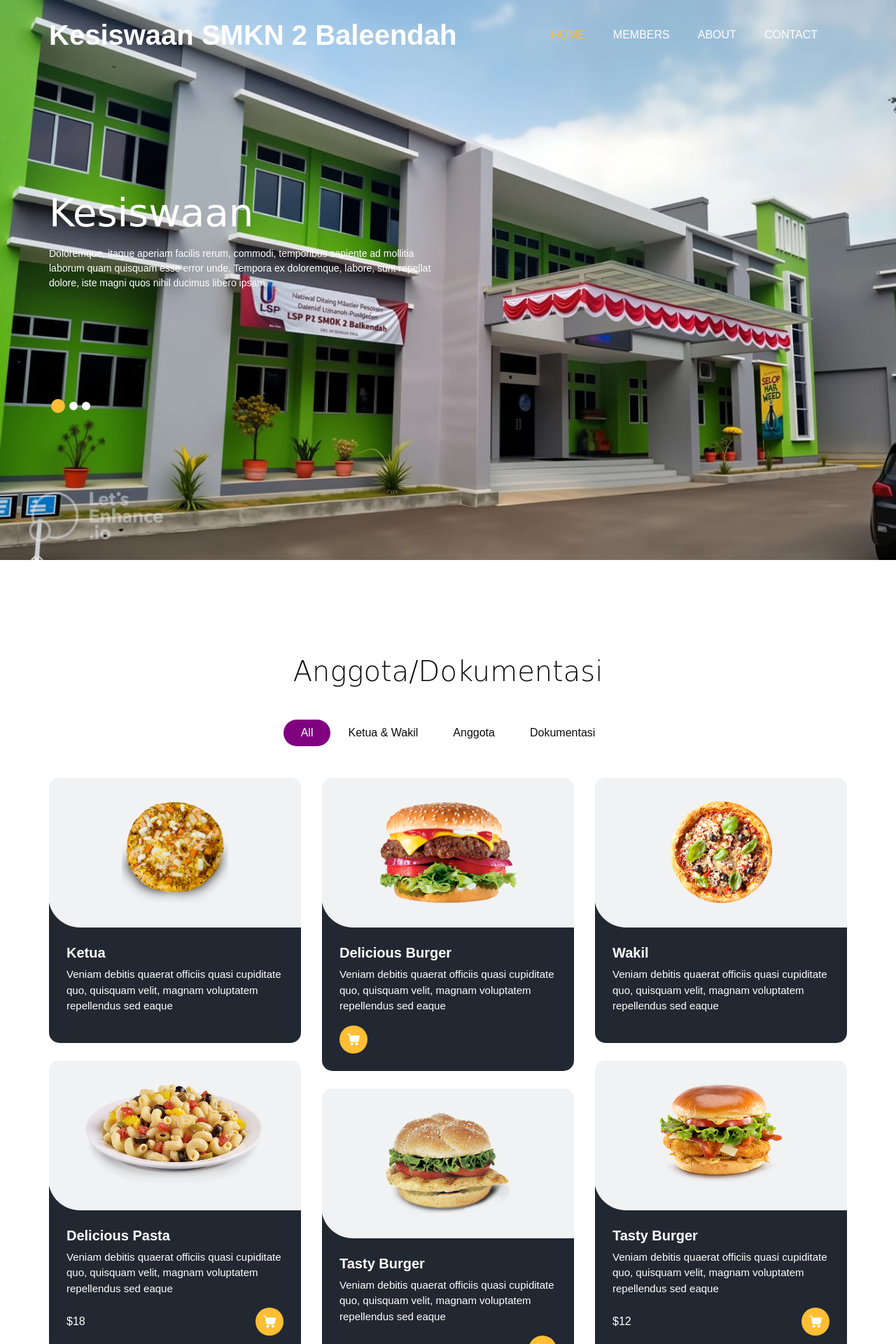
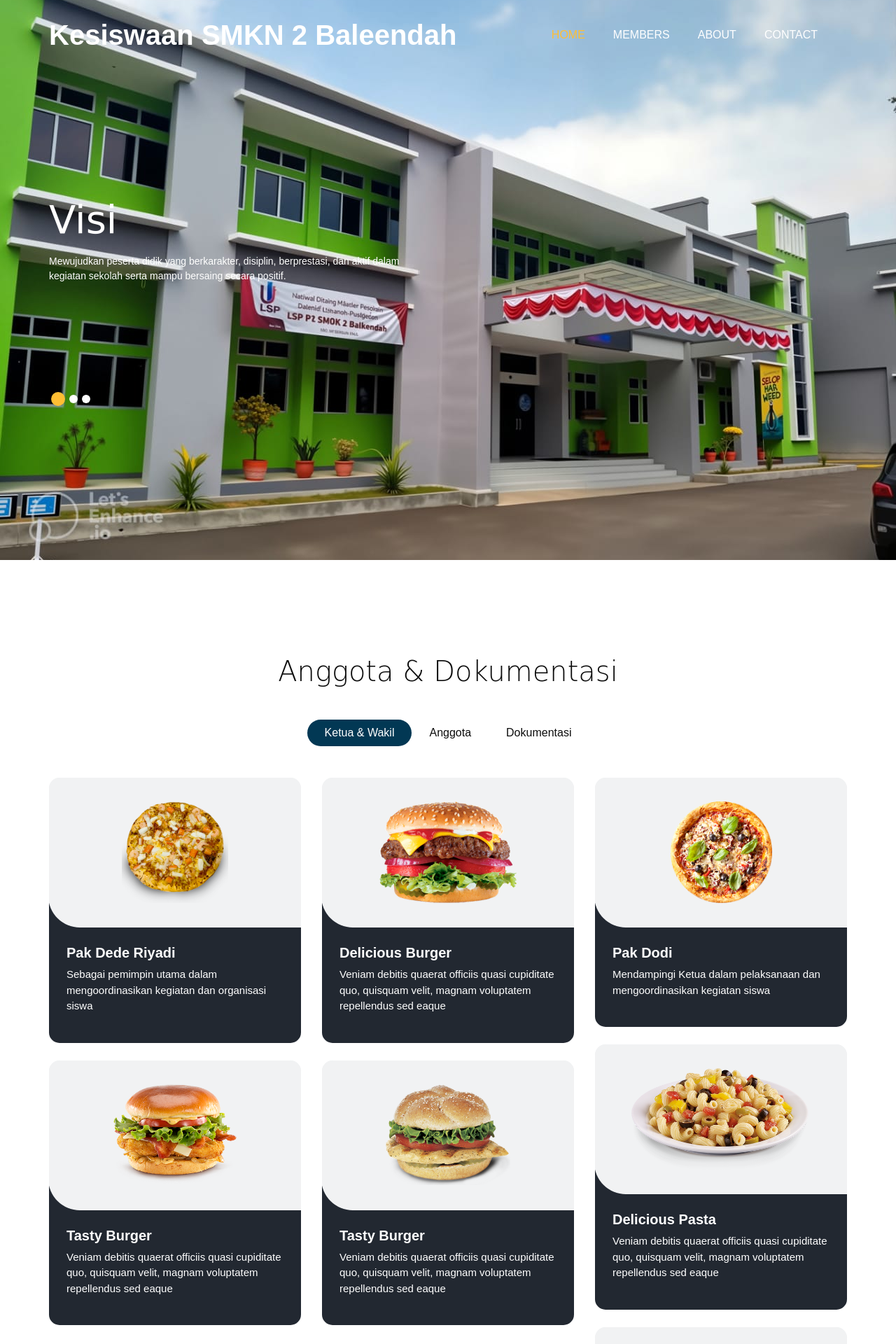
Before and after one commit to Andh1n1/AndhiniBaik, a PHP site: page / in a window 1280 px wide. Shown: the top 1920 px of the page at 70% size. Run offline with PHP 8.4, Linux system fonts and the light colour scheme; some libraries are stand-ins or nearby versions.

Commit message:
update 4

```diff
--- a/Kesiswaan/css/style.css
+++ b/Kesiswaan/css/style.css
@@ -56,7 +56,7 @@
 }
 
 .heading_container h2 span {
-  color: #ffbe33;
+  color: #023854;
 }
 
 .heading_container p {
@@ -498,7 +498,7 @@
 }
 
 .food_section .filters_menu li.active {
-  background-color: purple;
+  background-color: #023854;
   color: #ffffff;
 }
 
--- a/Kesiswaan/index.html
+++ b/Kesiswaan/index.html
@@ -89,10 +89,10 @@
                 <div class="col-md-7 col-lg-6 ">
                   <div class="detail-box">
                     <h1>
-                      Kesiswaan
+                      Visi
                     </h1>
                     <p>
-                      Doloremque, itaque aperiam facilis rerum, commodi, temporibus sapiente ad mollitia laborum quam quisquam esse error unde. Tempora ex doloremque, labore, sunt repellat dolore, iste magni quos nihil ducimus libero ipsam.
+                      Mewujudkan peserta didik yang berkarakter, disiplin, berprestasi, dan aktif dalam kegiatan sekolah serta mampu bersaing secara positif.
                     </p>
 
                   </div>
@@ -106,10 +106,10 @@
                 <div class="col-md-7 col-lg-6 ">
                   <div class="detail-box">
                     <h1>
-                      Sejarah
+                      Misi
                     </h1>
                     <p>
-                      Doloremque, itaque aperiam facilis rerum, commodi, temporibus sapiente ad mollitia laborum quam quisquam esse error unde. Tempora ex doloremque, labore, sunt repellat dolore, iste magni quos nihil ducimus libero ipsam.
+                      Mengembangkan karakter, kedisiplinan, dan potensi siswa melalui kegiatan kesiswaan yang positif, terarah dan berkelanjutan.
                     </p>
 
                   </div>
@@ -126,7 +126,7 @@
                       Tujuan
                     </h1>
                     <p>
-                      Doloremque, itaque aperiam facilis rerum, commodi, temporibus sapiente ad mollitia laborum quam quisquam esse error unde. Tempora ex doloremque, labore, sunt repellat dolore, iste magni quos nihil ducimus libero ipsam.
+                      Memberikan wadah pembinaan bagi siswa agar mampu mengembangkan potensi diri, berperilaku disiplin, serta berprestasi secara akademik maupun non-akademik.
                     </p>
 
                   </div>
@@ -161,13 +161,12 @@
     <div class="container">
       <div class="heading_container heading_center">
         <h2>
-          Anggota/Dokumentasi
+          Anggota & Dokumentasi
         </h2>
       </div>
 
       <ul class="filters_menu">
-        <li class="active" data-filter="*">All</li>
-        <li data-filter=".pizza">Ketua & Wakil</li>
+        <li class="active"  data-filter=".pizza">Ketua & Wakil</li>
         <li data-filter=".burger">Anggota</li>
         <li data-filter=".pasta">Dokumentasi</li>
       </ul>
@@ -182,10 +181,10 @@
                 </div>
                 <div class="detail-box">
                   <h5>
-                    Ketua
+                    Pak Dede Riyadi
                   </h5>
                   <p>
-                    Veniam debitis quaerat officiis quasi cupiditate quo, quisquam velit, magnam voluptatem repellendus sed eaque
+                    Sebagai pemimpin utama dalam mengoordinasikan kegiatan dan organisasi siswa
                   </p>
                   <div class="options">
                         <g>
@@ -258,62 +257,7 @@
                   <p>
                     Veniam debitis quaerat officiis quasi cupiditate quo, quisquam velit, magnam voluptatem repellendus sed eaque
                   </p>
-                  <div class="options">
-                    <a href="">
-                      <svg version="1.1" id="Capa_1" xmlns="http://www.w3.org/2000/svg" xmlns:xlink="http://www.w3.org/1999/xlink" x="0px" y="0px" viewBox="0 0 456.029 456.029" style="enable-background:new 0 0 456.029 456.029;" xml:space="preserve">
-                        <g>
-                          <g>
-                            <path d="M345.6,338.862c-29.184,0-53.248,23.552-53.248,53.248c0,29.184,23.552,53.248,53.248,53.248
-                         c29.184,0,53.248-23.552,53.248-53.248C398.336,362.926,374.784,338.862,345.6,338.862z" />
-                          </g>
-                        </g>
-                        <g>
-                          <g>
-                            <path d="M439.296,84.91c-1.024,0-2.56-0.512-4.096-0.512H112.64l-5.12-34.304C104.448,27.566,84.992,10.67,61.952,10.67H20.48
-                         C9.216,10.67,0,19.886,0,31.15c0,11.264,9.216,20.48,20.48,20.48h41.472c2.56,0,4.608,2.048,5.12,4.608l31.744,216.064
-                         c4.096,27.136,27.648,47.616,55.296,47.616h212.992c26.624,0,49.664-18.944,55.296-45.056l33.28-166.4
-                         C457.728,97.71,450.56,86.958,439.296,84.91z" />
-                          </g>
-                        </g>
-                        <g>
-                          <g>
-                            <path d="M215.04,389.55c-1.024-28.16-24.576-50.688-52.736-50.688c-29.696,1.536-52.224,26.112-51.2,55.296
-                         c1.024,28.16,24.064,50.688,52.224,50.688h1.024C193.536,443.31,216.576,418.734,215.04,389.55z" />
-                          </g>
-                        </g>
-                        <g>
-                        </g>
-                        <g>
-                        </g>
-                        <g>
-                        </g>
-                        <g>
-                        </g>
-                        <g>
-                        </g>
-                        <g>
-                        </g>
-                        <g>
-                        </g>
-                        <g>
-                        </g>
-                        <g>
-                        </g>
-                        <g>
-                        </g>
-                        <g>
-                        </g>
-                        <g>
-                        </g>
-                        <g>
-                        </g>
-                        <g>
-                        </g>
-                        <g>
-                        </g>
-                      </svg>
-                    </a>
-                  </div>
+
                 </div>
               </div>
             </div>
@@ -326,10 +270,10 @@
                 </div>
                 <div class="detail-box">
                   <h5>
-                    Wakil
+                    Pak Dodi
                   </h5>
                   <p>
-                    Veniam debitis quaerat officiis quasi cupiditate quo, quisquam velit, magnam voluptatem repellendus sed eaque
+                    Mendampingi Ketua dalam pelaksanaan dan mengoordinasikan kegiatan siswa
                   </p>
 
                 </div>
@@ -349,65 +293,6 @@
                   <p>
                     Veniam debitis quaerat officiis quasi cupiditate quo, quisquam velit, magnam voluptatem repellendus sed eaque
                   </p>
-                  <div class="options">
-                    <h6>
-                      $18
-                    </h6>
-                    <a href="">
-                      <svg version="1.1" id="Capa_1" xmlns="http://www.w3.org/2000/svg" xmlns:xlink="http://www.w3.org/1999/xlink" x="0px" y="0px" viewBox="0 0 456.029 456.029" style="enable-background:new 0 0 456.029 456.029;" xml:space="preserve">
-                        <g>
-                          <g>
-                            <path d="M345.6,338.862c-29.184,0-53.248,23.552-53.248,53.248c0,29.184,23.552,53.248,53.248,53.248
-                         c29.184,0,53.248-23.552,53.248-53.248C398.336,362.926,374.784,338.862,345.6,338.862z" />
-                          </g>
-                        </g>
-                        <g>
-                          <g>
-                            <path d="M439.296,84.91c-1.024,0-2.56-0.512-4.096-0.512H112.64l-5.12-34.304C104.448,27.566,84.992,10.67,61.952,10.67H20.48
-                         C9.216,10.67,0,19.886,0,31.15c0,11.264,9.216,20.48,20.48,20.48h41.472c2.56,0,4.608,2.048,5.12,4.608l31.744,216.064
-                         c4.096,27.136,27.648,47.616,55.296,47.616h212.992c26.624,0,49.664-18.944,55.296-45.056l33.28-166.4
-                         C457.728,97.71,450.56,86.958,439.296,84.91z" />
-                          </g>
-                        </g>
-                        <g>
-                          <g>
-                            <path d="M215.04,389.55c-1.024-28.16-24.576-50.688-52.736-50.688c-29.696,1.536-52.224,26.112-51.2,55.296
-                         c1.024,28.16,24.064,50.688,52.224,50.688h1.024C193.536,443.31,216.576,418.734,215.04,389.55z" />
-                          </g>
-                        </g>
-                        <g>
-                        </g>
-                        <g>
-                        </g>
-                        <g>
-                        </g>
-                        <g>
-                        </g>
-                        <g>
-                        </g>
-                        <g>
-                        </g>
-                        <g>
-                        </g>
-                        <g>
-                        </g>
-                        <g>
-                        </g>
-                        <g>
-                        </g>
-                        <g>
-                        </g>
-                        <g>
-                        </g>
-                        <g>
-                        </g>
-                        <g>
-                        </g>
-                        <g>
-                        </g>
-                      </svg>
-                    </a>
-                  </div>
                 </div>
               </div>
             </div>
@@ -426,69 +311,11 @@
                   <p>
                     Veniam debitis quaerat officiis quasi cupiditate quo, quisquam velit, magnam voluptatem repellendus sed eaque
                   </p>
-                  <div class="options">
-                    <h6>
-                      $12
-                    </h6>
-                    <a href="">
-                      <svg version="1.1" id="Capa_1" xmlns="http://www.w3.org/2000/svg" xmlns:xlink="http://www.w3.org/1999/xlink" x="0px" y="0px" viewBox="0 0 456.029 456.029" style="enable-background:new 0 0 456.029 456.029;" xml:space="preserve">
-                        <g>
-                          <g>
-                            <path d="M345.6,338.862c-29.184,0-53.248,23.552-53.248,53.248c0,29.184,23.552,53.248,53.248,53.248
-                         c29.184,0,53.248-23.552,53.248-53.248C398.336,362.926,374.784,338.862,345.6,338.862z" />
-                          </g>
-                        </g>
-                        <g>
-                          <g>
-                            <path d="M439.296,84.91c-1.024,0-2.56-0.512-4.096-0.512H112.64l-5.12-34.304C104.448,27.566,84.992,10.67,61.952,10.67H20.48
-                         C9.216,10.67,0,19.886,0,31.15c0,11.264,9.216,20.48,20.48,20.48h41.472c2.56,0,4.608,2.048,5.12,4.608l31.744,216.064
-                         c4.096,27.136,27.648,47.616,55.296,47.616h212.992c26.624,0,49.664-18.944,55.296-45.056l33.28-166.4
-                         C457.728,97.71,450.56,86.958,439.296,84.91z" />
-                          </g>
-                        </g>
-                        <g>
-                          <g>
-                            <path d="M215.04,389.55c-1.024-28.16-24.576-50.688-52.736-50.688c-29.696,1.536-52.224,26.112-51.2,55.296
-                         c1.024,28.16,24.064,50.688,52.224,50.688h1.024C193.536,443.31,216.576,418.734,215.04,389.55z" />
-                          </g>
-                        </g>
-                        <g>
-                        </g>
-                        <g>
-                        </g>
-                        <g>
-                        </g>
-                        <g>
-                        </g>
-                        <g>
-                        </g>
-                        <g>
-                        </g>
-                        <g>
-                        </g>
-                        <g>
-                        </g>
-                        <g>
-                        </g>
-                        <g>
-                        </g>
-                        <g>
-                        </g>
-                        <g>
-                        </g>
-                        <g>
-                        </g>
-                        <g>
-                        </g>
-                        <g>
-                        </g>
-                      </svg>
-                    </a>
-                  </div>
                 </div>
               </div>
             </div>
           </div>
+
           <div class="col-sm-6 col-lg-4 all burger">
             <div class="box">
               <div>
@@ -502,65 +329,6 @@
                   <p>
                     Veniam debitis quaerat officiis quasi cupiditate quo, quisquam velit, magnam voluptatem repellendus sed eaque
                   </p>
-                  <div class="options">
-                    <h6>
-                      $14
-                    </h6>
-                    <a href="">
-                      <svg version="1.1" id="Capa_1" xmlns="http://www.w3.org/2000/svg" xmlns:xlink="http://www.w3.org/1999/xlink" x="0px" y="0px" viewBox="0 0 456.029 456.029" style="enable-background:new 0 0 456.029 456.029;" xml:space="preserve">
-                        <g>
-                          <g>
-                            <path d="M345.6,338.862c-29.184,0-53.248,23.552-53.248,53.248c0,29.184,23.552,53.248,53.248,53.248
-                         c29.184,0,53.248-23.552,53.248-53.248C398.336,362.926,374.784,338.862,345.6,338.862z" />
-                          </g>
-                        </g>
-                        <g>
-                          <g>
-                            <path d="M439.296,84.91c-1.024,0-2.56-0.512-4.096-0.512H112.64l-5.12-34.304C104.448,27.566,84.992,10.67,61.952,10.67H20.48
-                         C9.216,10.67,0,19.886,0,31.15c0,11.264,9.216,20.48,20.48,20.48h41.472c2.56,0,4.608,2.048,5.12,4.608l31.744,216.064
-                         c4.096,27.136,27.648,47.616,55.296,47.616h212.992c26.624,0,49.664-18.944,55.296-45.056l33.28-166.4
-                         C457.728,97.71,450.56,86.958,439.296,84.91z" />
-                          </g>
-                        </g>
-                        <g>
-                          <g>
-                            <path d="M215.04,389.55c-1.024-28.16-24.576-50.688-52.736-50.688c-29.696,1.536-52.224,26.112-51.2,55.296
-                         c1.024,28.16,24.064,50.688,52.224,50.688h1.024C193.536,443.31,216.576,418.734,215.04,389.55z" />
-                          </g>
-                        </g>
-                        <g>
-                        </g>
-                        <g>
-                        </g>
-                        <g>
-                        </g>
-                        <g>
-                        </g>
-                        <g>
-                        </g>
-                        <g>
-                        </g>
-                        <g>
-                        </g>
-                        <g>
-                        </g>
-                        <g>
-                        </g>
-                        <g>
-                        </g>
-                        <g>
-                        </g>
-                        <g>
-                        </g>
-                        <g>
-                        </g>
-                        <g>
-                        </g>
-                        <g>
-                        </g>
-                      </svg>
-                    </a>
-                  </div>
                 </div>
               </div>
             </div>
@@ -578,65 +346,6 @@
                   <p>
                     Veniam debitis quaerat officiis quasi cupiditate quo, quisquam velit, magnam voluptatem repellendus sed eaque
                   </p>
-                  <div class="options">
-                    <h6>
-                      $10
-                    </h6>
-                    <a href="">
-                      <svg version="1.1" id="Capa_1" xmlns="http://www.w3.org/2000/svg" xmlns:xlink="http://www.w3.org/1999/xlink" x="0px" y="0px" viewBox="0 0 456.029 456.029" style="enable-background:new 0 0 456.029 456.029;" xml:space="preserve">
-                        <g>
-                          <g>
-                            <path d="M345.6,338.862c-29.184,0-53.248,23.552-53.248,53.248c0,29.184,23.552,53.248,53.248,53.248
-                         c29.184,0,53.248-23.552,53.248-53.248C398.336,362.926,374.784,338.862,345.6,338.862z" />
-                          </g>
-                        </g>
-                        <g>
-                          <g>
-                            <path d="M439.296,84.91c-1.024,0-2.56-0.512-4.096-0.512H112.64l-5.12-34.304C104.448,27.566,84.992,10.67,61.952,10.67H20.48
-                         C9.216,10.67,0,19.886,0,31.15c0,11.264,9.216,20.48,20.48,20.48h41.472c2.56,0,4.608,2.048,5.12,4.608l31.744,216.064
-                         c4.096,27.136,27.648,47.616,55.296,47.616h212.992c26.624,0,49.664-18.944,55.296-45.056l33.28-166.4
-                         C457.728,97.71,450.56,86.958,439.296,84.91z" />
-                          </g>
-                        </g>
-                        <g>
-                          <g>
-                            <path d="M215.04,389.55c-1.024-28.16-24.576-50.688-52.736-50.688c-29.696,1.536-52.224,26.112-51.2,55.296
-                         c1.024,28.16,24.064,50.688,52.224,50.688h1.024C193.536,443.31,216.576,418.734,215.04,389.55z" />
-                          </g>
-                        </g>
-                        <g>
-                        </g>
-                        <g>
-                        </g>
-                        <g>
-                        </g>
-                        <g>
-                        </g>
-                        <g>
-                        </g>
-                        <g>
-                        </g>
-                        <g>
-                        </g>
-                        <g>
-                        </g>
-                        <g>
-                        </g>
-                        <g>
-                        </g>
-                        <g>
-                        </g>
-                        <g>
-                        </g>
-                        <g>
-                        </g>
-                        <g>
-                        </g>
-                        <g>
-                        </g>
-                      </svg>
-                    </a>
-                  </div>
                 </div>
               </div>
             </div>
@@ -668,14 +377,13 @@
           <div class="detail-box">
             <div class="heading_container">
               <h2>
-                Program Kerja
+                Fungsi adanya kesiswaan
               </h2>
             </div>
             <p>
-              There are many variations of passages of Lorem Ipsum available, but the majority have suffered alteration
-              in some form, by injected humour, or randomised words which don't look even slightly believable. If you
-              are going to use a passage of Lorem Ipsum, you need to be sure there isn't anything embarrassing hidden in
-              the middle of text. All
+              Bidang kesiswaan berfungsi sebagai sarana pembinaan peserta didik dalam mengembangkan sikap
+              disiplin,tanggung jawab, dan kepemimpinan sekaligus menjadi wadah penyaluran minat dan bakat siswa
+              melalui kegiatan yang terencana, edukatif, dan membangun karakter positif di lingkungan sekolah.
             </p>
           </div>
         </div>
@@ -696,7 +404,7 @@
     <div class="container">
       <div class="heading_container heading_center psudo_white_primary mb_45">
         <h2>
-          Fungsi Adanya Kesiswaan
+          Program Kesiswaan
         </h2>
       </div>
       <div class="carousel-wrap row ">
@@ -704,36 +412,59 @@
           <div class="item">
             <div class="box">
               <div class="detail-box">
-                <p>
-                  Lorem ipsum dolor sit amet, consectetur adipiscing elit, sed do eiusmod tempor incididunt ut labore et dolore magna aliqua. Ut enim ad minim veniam
-                </p>
                 <h6>
-                  Moana Michell
+                  Penerimaan Peserta Didik Baru (PPDB)
                 </h6>
                 <p>
-                  magna aliqua
+                  Kegiatan penerimaan calon peserta didik baru yang bertujuan menyeleksi dan menerima siswa sesuai dengan ketentuan dan daya tampung sekolah.
                 </p>
-              </div>
-              <div class="img-box">
-                <img src="images/client1.jpg" alt="" class="box-img">
               </div>
             </div>
           </div>
           <div class="item">
             <div class="box">
               <div class="detail-box">
-                <p>
-                  Lorem ipsum dolor sit amet, consectetur adipiscing elit, sed do eiusmod tempor incididunt ut labore et dolore magna aliqua. Ut enim ad minim veniam
-                </p>
                 <h6>
-                  Mike Hamell
+                  Orientasi Siswa Baru (MPLS)
                 </h6>
                 <p>
-                  magna aliqua
+                  Kegiatan pengenalan lingkungan sekolah bagi siswa baru agar dapat beradaptasi dengan aturan, budaya, serta kegiatan belajar di sekolah.
                 </p>
               </div>
-              <div class="img-box">
-                <img src="images/client2.jpg" alt="" class="box-img">
+            </div>
+          </div>
+          <div class="item">
+            <div class="box">
+              <div class="detail-box">
+                <h6>
+                  Kegiatan OSIS dan MPK
+                </h6>
+                <p>
+                  Wadah pembinaan organisasi siswa untuk melatih kepemimpinan, tanggung jawab, dan partisipasi aktif siswa dalam kegiatan sekolah
+                </p>
+              </div>
+            </div>
+          </div>
+          <div class="item">
+            <div class="box">
+              <div class="detail-box">
+                <h6>
+                  Ekstrakulikuler
+                </h6>
+                <p>
+                  Kegiatan d luar jam pelajaran yang bertujuan mengembangkan minat dan bakat siswa di bidang olahraga, keagamaan, seni, dan keterampilan lainnya
+              </div>
+            </div>
+          </div>
+          <div class="item">
+            <div class="box">
+              <div class="detail-box">
+                <h6>
+                  Penghargaan Prestasi Siswa
+                </h6>
+                <p>
+                  Pemberian apresiasi kepada siswa yang berprestasi baik di bidang akademik maupun non-akademik sebaga bentuk motivasi dan penghargaan
+                </p>
               </div>
             </div>
           </div>
```
